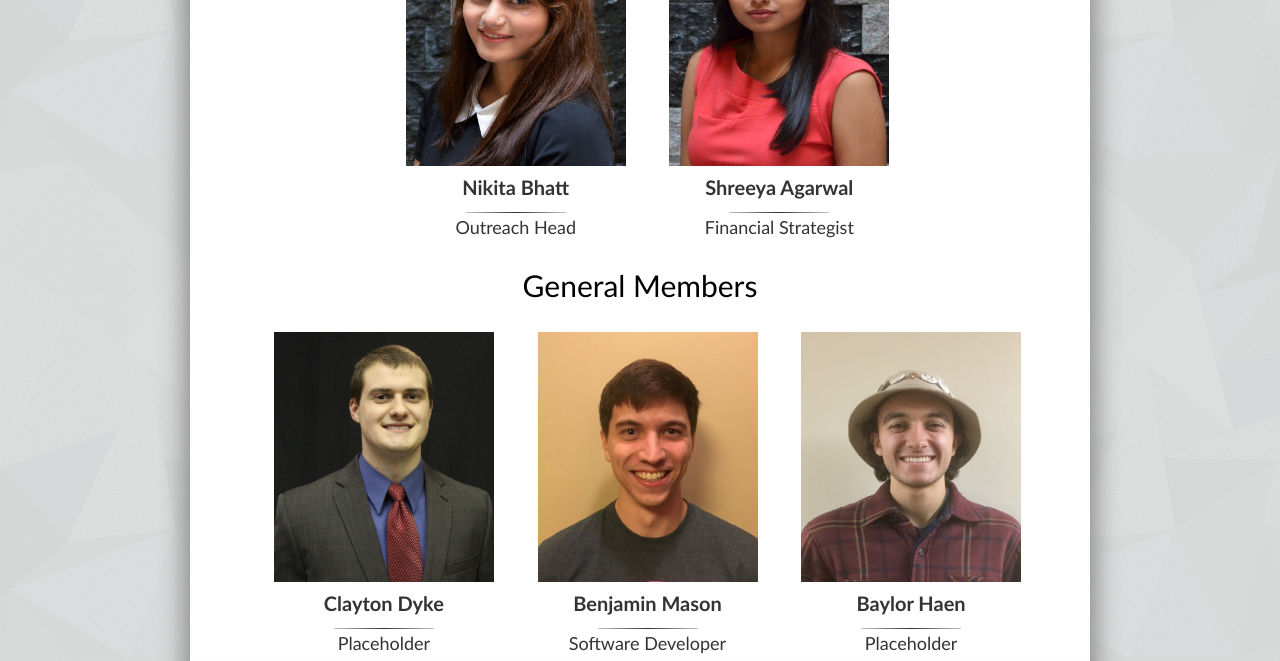
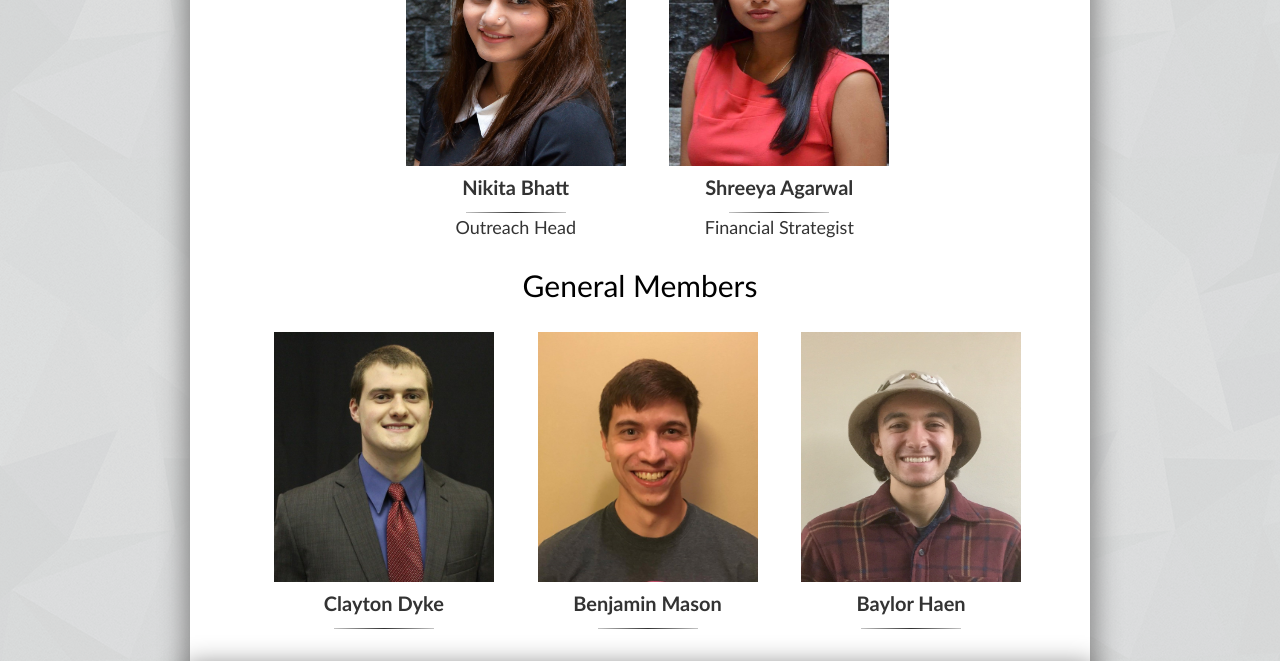
Before and after one commit to B-mirza/Helios-Website, a plain HTML site: page team.html in a window 1280 px wide. Shown: the part 742-1403 px from the top of the page. Drawn offline with Linux system fonts and the light colour scheme.

Commit message:
Updated position titles

```diff
--- a/team.html
+++ b/team.html
@@ -86,21 +86,18 @@
 						<img src="img/headshots/Clayton.JPG" alt="Clayton Dyke">
 						<h3>Clayton Dyke</h3>
 						<hr />
-						<h4>Placeholder</h4>
 					</div>
 
 					<div class="member">
 						<img src="img/headshots/Benjamin.JPG" alt="Benjamin Mason">
 						<h3>Benjamin Mason</h3>
 						<hr />
-						<h4>Software Developer</h4>
 					</div>
 
 					<div class="member">
 						<img src="img/headshots/Baylor.jpeg" alt="Baylor Haen">
 						<h3>Baylor Haen</h3>
 						<hr />
-						<h4>Placeholder</h4>
 					</div>
 				</div>
 			</div>
```
